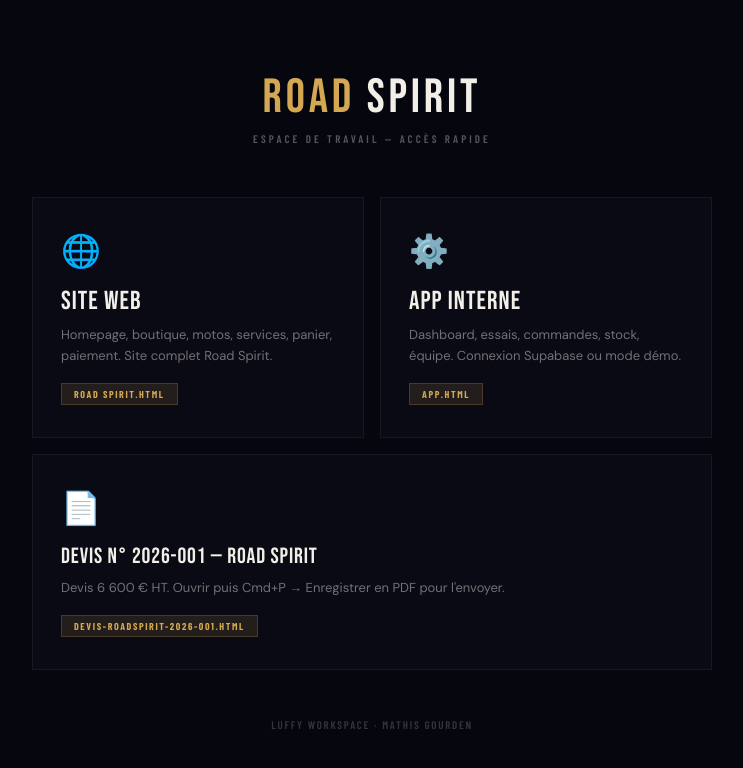
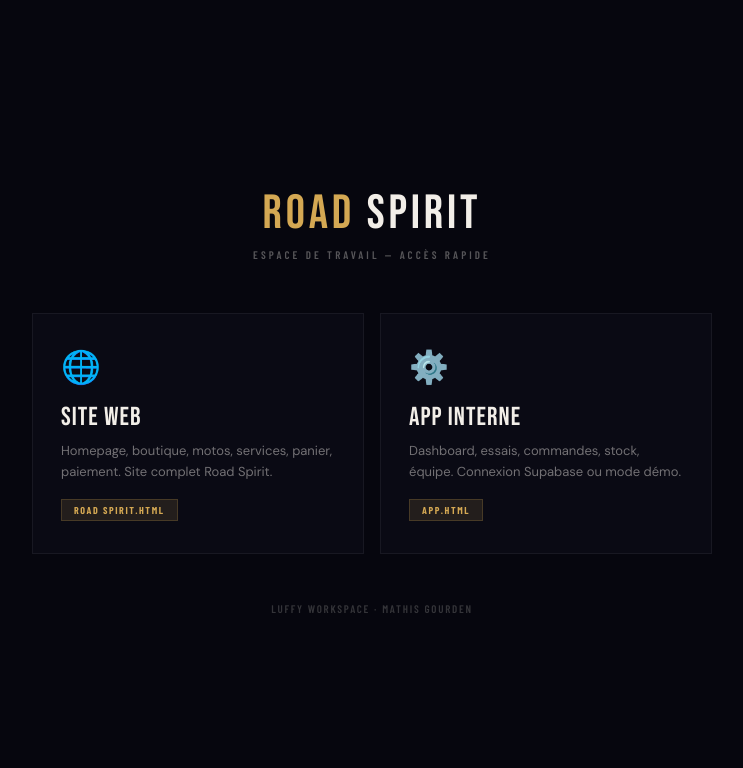
Before and after one commit to mathisgourden05-ux/luffy-workspace, a website: page OUVRIR.html in a window 1280 px wide. Shown: the whole page, without its empty margins (268-1011 px from the left). Drawn offline with nearby package versions, Linux system fonts and the light colour scheme.

Commit message:
OUVRIR.html : supprime la carte devis

```diff
--- a/OUVRIR.html
+++ b/OUVRIR.html
@@ -82,8 +82,6 @@
     color:#D4A853;
   }
 
-  .card.devis{grid-column:span 2}
-  .card.devis .card-title{font-size:22px}
 
   .footer{
     font-family:'Barlow Condensed',sans-serif;
@@ -118,14 +116,6 @@
     <span class="card-tag">app.html</span>
   </a>
 
-  <a class="card devis" href="livrable/devis-roadspirit-2026-001.html" target="_blank">
-    <span class="card-ico">📄</span>
-    <div class="card-title">Devis N° 2026-001 — Road Spirit</div>
-    <div class="card-desc">
-      Devis 6 600 € HT. Ouvrir puis Cmd+P → Enregistrer en PDF pour l'envoyer.
-    </div>
-    <span class="card-tag">devis-roadspirit-2026-001.html</span>
-  </a>
 
 </div>
 
```
